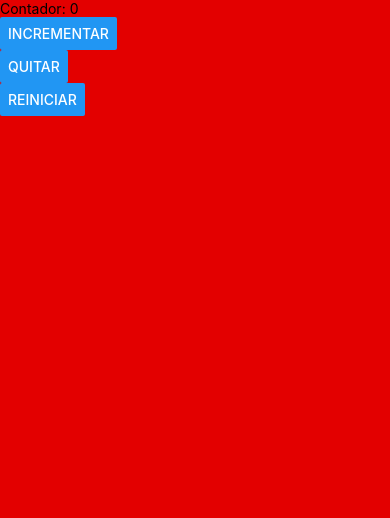
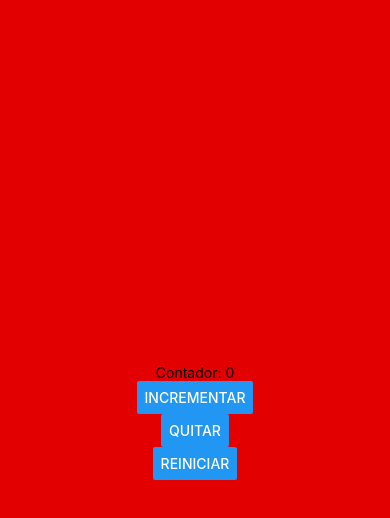
Before and after one commit to AleVazquez1313/JSparaprincipiantes, a React Native app in the folder intro2/: screen / in a window 390 px wide. Shown: the top 518 px of the page. Built offline with nearby package versions, Linux system fonts and the light colour scheme.

Commit message:
original

```diff
--- a/intro2/App.js
+++ b/intro2/App.js
@@ -30,7 +30,7 @@ const styles = StyleSheet.create({
   container: {
     flex: 1, //Definir sus espacios
     backgroundColor: '#e30000ff', //color del fondo
-    alignItems: 'start', //posicion de los elementos en posicion x (star, end, center)
-    justifyContent: 'start', //posicion de los elementos en posicion y (star, end, center)
+    alignItems: 'center', //posicion de los elementos en posicion x (star, end, center)
+    justifyContent: 'center', //posicion de los elementos en posicion y (star, end, center)
   },
 });
```
